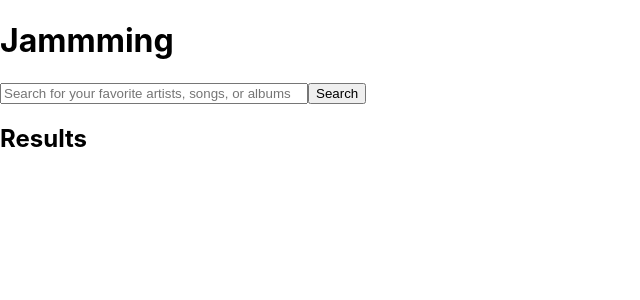
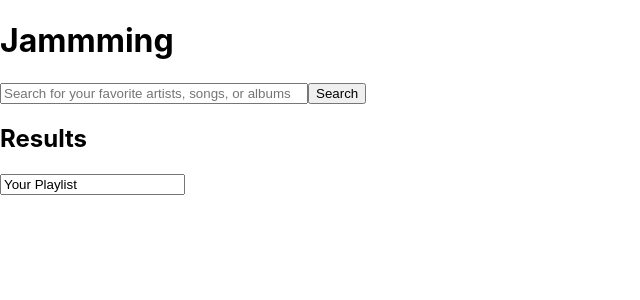
Before and after one commit to dannyregan/jammming, a React (Create React App) app: page / in a window 1280 px wide. Shown: the top 300 px of the page, without its empty margins (0-640 px from the left). Built offline with nearby package versions, Linux system fonts and the light colour scheme.

Commit message:
App is fully functional with hardcoded data. Search for music, see results, add to playlist, rename playlist, delete songs from playlist.

```diff
--- a/src/App.js
+++ b/src/App.js
@@ -1,6 +1,7 @@
-import React, { useState, useEffect } from "react";
+import React, { useState } from "react";
 import SearchBar from "./SearchBar";
 import SearchResults from './SearchResults'
+import Tracklist from "./Tracklist";
 
 function App() {
 
@@ -10,13 +11,29 @@ function App() {
       setResults(results => [...results, [result, key, artist, album]]);
   };
 
+  const [tracklistTitle, setTracklistTitle] = useState('Your Playlist');
+  const changeTitle = (e) => {
+    setTracklistTitle(e.target.value);
+  }
+
+  const [tracklist, setTracklist] = useState([]);
+
+  const addToTracklist = (track) => {
+    setTracklist(tracklist => [...tracklist, track])
+  }
+
+  const removeTrack = (id) => {
+    setTracklist(tracklist.filter(track => track[1] !== id))
+  }
 
   return (
     <>
       <h1>Jammming</h1>
       <SearchBar addResults={addResults} setResults={setResults}/>
       <h2>Results</h2>
-      {results.map(result => <SearchResults song={result} id={result[1]}/> )}
+      {results.map(result => <SearchResults song={result} id={result[1]} addToTracklist={addToTracklist}/> )}
+      <input onChange={changeTitle} value={tracklistTitle} type='text' placeholder={tracklistTitle}></input>
+      {tracklist.map(track => <Tracklist track={track} removeTrack={removeTrack} />)}
     </>
   );
 }
--- a/src/SearchBar.js
+++ b/src/SearchBar.js
@@ -14,7 +14,7 @@ export default function SearchBar({ addResults, setResults }) {
             e.preventDefault();
             setResults([]);
             for (let i = 0; i < musicData.length; i++) {
-                if (musicData[i].song.includes(search) || musicData[i].artist.includes(search) || musicData[i].album.includes(search)) {
+                if (musicData[i].song.toLowerCase().includes(search.toLowerCase()) || musicData[i].artist.toLowerCase().includes(search.toLowerCase()) || musicData[i].album.toLowerCase().includes(search.toLowerCase())) {
                     addResults(musicData[i].song, musicData[i].id, musicData[i].artist, musicData[i].album);
                 }
             }
--- a/src/SearchResults.js
+++ b/src/SearchResults.js
@@ -1,12 +1,17 @@
 import React from "react";
 
-const SearchResults = ({ song, id }) => {
-    console.log(id);
+const SearchResults = ({ song, id, addToTracklist  }) => {
     return (
-        <div key={id}>
-            <h3>{song[0]}</h3>
-            <p>{song[2]} | {song[3]}</p>
-        </div>
+        <>
+            <div key={id}>
+                <h3>{song[0]}</h3>
+                <p>{song[2]} | {song[3]}</p>
+            </div>
+            <div>
+                <button onClick={() => addToTracklist(song)}>Add</button>
+            </div>
+        </>
+
     )
 }
 
--- a/src/Tracklist.js
+++ b/src/Tracklist.js
@@ -1 +1,14 @@
 // Save to Spotify button necessary
+import React from "react";
+
+ const Tracklist = ({ track, removeTrack }) => {
+    return (
+        <>
+            <h3>{track[0]}</h3>
+            <p>{track[2]} | {track[3]}</p>
+            <button onClick={() => removeTrack(track[1])}>Remove</button>
+        </>
+    )
+}
+
+export default Tracklist;
```
